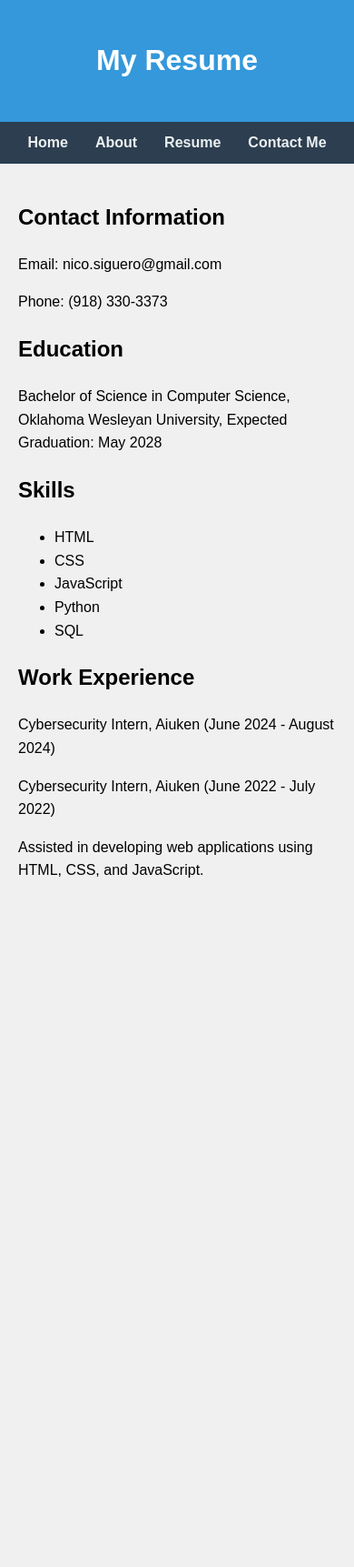
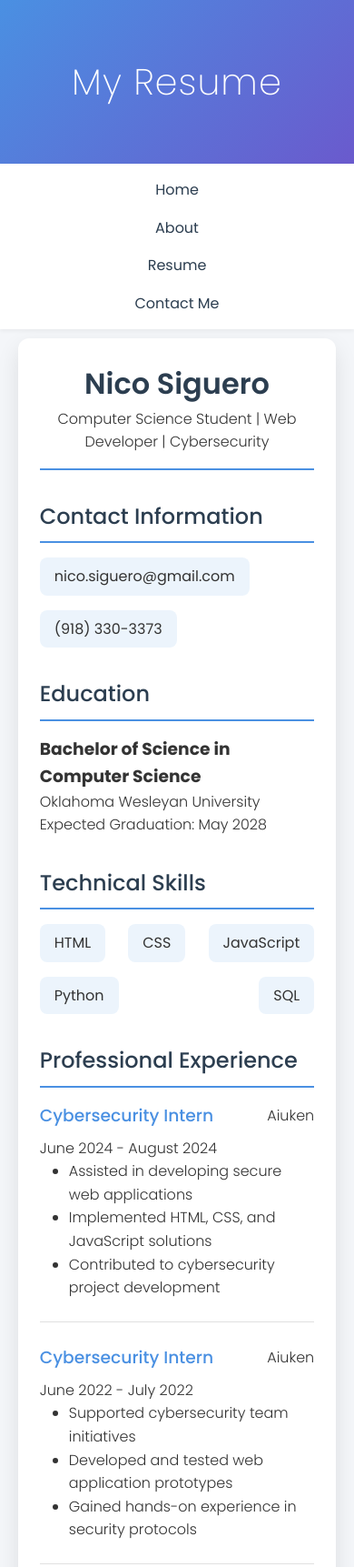
Before and after one commit to NSiguero/nsiguero.github.io, a plain HTML site: page resume.html in a window 390 px wide. Shown: the top 1723 px of the page at 91% size. Before the commit the page ends 1006 px from the top, so only its background shows below. Drawn offline with Linux system fonts and the light colour scheme.

Commit message:
Initial commit

```diff
--- a/resume.html
+++ b/resume.html
@@ -3,7 +3,7 @@
 <head>
     <meta charset="UTF-8">
     <meta name="viewport" content="width=device-width, initial-scale=1.0">
-    <title>My Resume</title>
+    <title>Nico Siguero - Resume</title>
     <link rel="stylesheet" href="styles.css">
 </head>
 <body>
@@ -23,35 +23,76 @@
         </div>
     </nav>
     <main class="container">
-        <div class="card">
-            <section>
+        <div class="card resume-card">
+            <div class="resume-header">
+                <h1>Nico Siguero</h1>
+                <p>Computer Science Student | Web Developer | Cybersecurity </p>
+            </div>
+
+            <section class="contact-info">
                 <h2>Contact Information</h2>
-                <p>Email: nico.siguero@gmail.com</p>
-                <p>Phone: (918) 330-3373</p>
+                <div class="info-grid">
+                    <div class="info-item">
+                        <i class="icon-email"></i>
+                        <span>nico.siguero@gmail.com</span>
+                    </div>
+                    <div class="info-item">
+                        <i class="icon-phone"></i>
+                        <span>(918) 330-3373</span>
+                    </div>
+                </div>
             </section>
 
-            <section>
+            <section class="education">
                 <h2>Education</h2>
-                <p>Bachelor of Science in Computer Science, Oklahoma Wesleyan University, Expected Graduation: May 2028</p>
+                <div class="education-item">
+                    <h3>Bachelor of Science in Computer Science</h3>
+                    <p>Oklahoma Wesleyan University</p>
+                    <p>Expected Graduation: May 2028</p>
+                </div>
             </section>
 
-            <section>
-                <h2>Skills</h2>
-                <ul>
-                    <li>HTML</li>
-                    <li>CSS</li>
-                    <li>JavaScript</li>
-                    <li>Python</li>
-                    <li>SQL</li>
-                </ul>
+            <section class="skills">
+                <h2>Technical Skills</h2>
+                <div class="skills-grid">
+                    <div class="skill-item">HTML</div>
+                    <div class="skill-item">CSS</div>
+                    <div class="skill-item">JavaScript</div>
+                    <div class="skill-item">Python</div>
+                    <div class="skill-item">SQL</div>
+                </div>
             </section>
 
-            <section>
-                <h2>Work Experience</h2>
+            <section class="experience">
+                <h2>Professional Experience</h2>
                 <div class="experience-item">
-                    <p>Cybersecurity Intern, Aiuken (June 2024 - August 2024)</p>
-                    <p>Cybersecurity Intern, Aiuken (June 2022 - July 2022)</p>
-                    <p>Assisted in developing web applications using HTML, CSS, and JavaScript.</p>
+                    <div class="job-header">
+                        <h3>Cybersecurity Intern</h3>
+                        <p>Aiuken</p>
+                    </div>
+                    <div class="job-details">
+                        <p>June 2024 - August 2024</p>
+                        <ul>
+                            <li>Assisted in developing secure web applications</li>
+                            <li>Implemented HTML, CSS, and JavaScript solutions</li>
+                            <li>Contributed to cybersecurity project development</li>
+                        </ul>
+                    </div>
+                </div>
+
+                <div class="experience-item">
+                    <div class="job-header">
+                        <h3>Cybersecurity Intern</h3>
+                        <p>Aiuken</p>
+                    </div>
+                    <div class="job-details">
+                        <p>June 2022 - July 2022</p>
+                        <ul>
+                            <li>Supported cybersecurity team initiatives</li>
+                            <li>Developed and tested web application prototypes</li>
+                            <li>Gained hands-on experience in security protocols</li>
+                        </ul>
+                    </div>
                 </div>
             </section>
         </div>
--- a/styles.css
+++ b/styles.css
@@ -1,121 +1,243 @@
-body {
-    font-family: Arial, sans-serif;
-    background-color: #f0f0f0;
+@import url('https://fonts.googleapis.com/css2?family=Poppins:wght@100;200;300;400;500;600;700&display=swap');
+
+:root {
+    --primary-color: #4a90e2;
+    --secondary-color: #2c3e50;
+    --background-color: #f4f6f9;
+    --text-color: #333;
+    --accent-color: #6a5acd;
+    --white: #ffffff;
+}
+
+* {
     margin: 0;
     padding: 0;
+    box-sizing: border-box;
+}
+
+body {
+    font-family: 'Poppins', sans-serif;
     line-height: 1.6;
+    color: var(--text-color);
+    background-color: var(--background-color);
+    font-weight: 300;
+}
+
+.container {
+    width: 90%;
+    max-width: 800px;
+    margin: 0 auto;
+    padding: 20px;
 }
 
 header {
-    background-color: #3498db;
-    color: white;
+    background: linear-gradient(135deg, var(--primary-color), var(--accent-color));
+    color: var(--white);
     text-align: center;
-    padding: 20px;
+    padding: 3rem 0;
+    box-shadow: 0 4px 6px rgba(0,0,0,0.1);
+}
+
+header h1 {
+    font-size: 2.5rem;
+    font-weight: 200;
+    letter-spacing: 1px;
 }
 
 nav {
-    background-color: #2c3e50;
-    padding: 10px;
+    background-color: var(--white);
+    box-shadow: 0 2px 4px rgba(0,0,0,0.05);
+    position: sticky;
+    top: 0;
+    z-index: 100;
+}
+
+nav .container {
+    display: flex;
+    justify-content: center;
+    padding: 1rem 20px;
 }
 
 nav ul {
-    list-style-type: none;
-    margin: 0;
-    padding: 0;
     display: flex;
-    justify-content: center;
-}
-
-nav ul li {
-    margin: 0 15px;
+    list-style: none;
+    gap: 2rem;
 }
 
 nav ul li a {
-    color: #ecf0f1;
     text-decoration: none;
-    font-weight: bold;
+    color: var(--secondary-color);
+    font-weight: 400;
+    position: relative;
+    transition: color 0.3s ease;
+}
+
+nav ul li a::after {
+    content: '';
+    position: absolute;
+    width: 0;
+    height: 2px;
+    bottom: -5px;
+    left: 0;
+    background-color: var(--primary-color);
+    transition: width 0.3s ease;
 }
 
 nav ul li a:hover {
-    color: #3498db;
+    color: var(--primary-color);
+}
+
+nav ul li a:hover::after {
+    width: 100%;
 }
 
 main {
-    padding: 20px;
-    max-width: 800px;
-    margin: 0 auto;
+    padding: 2rem 0;
 }
 
-/* Index Page Specific Styles */
-#index-intro {
-    background-color: #e74c3c;
-    color: white;
-    padding: 15px;
-    border-radius: 5px;
+.card {
+    background-color: var(--white);
+    border-radius: 12px;
+    box-shadow: 0 10px 25px rgba(0,0,0,0.1);
+    padding: 2.5rem;
+    margin-bottom: 2rem;
+    transition: transform 0.3s ease;
 }
 
-/* About Page Specific Styles */
-#about-name {
-    color: #2980b9;
+.card:hover {
+    transform: translateY(-5px);
 }
 
-#about-intro {
-    background-color: #27ae60;
-    color: white;
-    padding: 15px;
-    border-radius: 5px;
-}
-
-#about-hobby {
-    background-color: #f39c12;
-    color: white;
-    padding: 15px;
-    border-radius: 5px;
-}
-
-/* Contact Page Specific Styles */
 form {
     display: flex;
     flex-direction: column;
+    gap: 1.5rem;
 }
 
 form label {
-    color: #8e44ad;
-    margin-top: 10px;
+    font-weight: 500;
+    color: var(--secondary-color);
+    margin-bottom: 0.5rem;
 }
 
-form input, form textarea {
-    margin-bottom: 15px;
-    padding: 10px;
-    border: 1px solid #bdc3c7;
-    border-radius: 4px;
+form input,
+form textarea {
+    width: 100%;
+    padding: 0.75rem;
+    border: 1px solid #e0e0e0;
+    border-radius: 8px;
+    font-family: 'Poppins', sans-serif;
+    font-weight: 300;
+    transition: all 0.3s ease;
 }
 
-#name {
-    background-color: #f1c40f;
+form input:focus,
+form textarea:focus {
+    outline: none;
+    border-color: var(--primary-color);
+    box-shadow: 0 0 0 3px rgba(74,144,226,0.2);
 }
 
-#email {
-    background-color: #e67e22;
+.submit-btn {
+    background: linear-gradient(135deg, var(--primary-color), var(--accent-color));
+    color: var(--white);
+    border: none;
+    padding: 0.75rem;
+    border-radius: 8px;
+    cursor: pointer;
+    font-weight: 500;
+    letter-spacing: 1px;
+    text-transform: uppercase;
+    transition: transform 0.3s ease, box-shadow 0.3s ease;
 }
 
-#subject {
-    background-color: #3498db;
+.submit-btn:hover {
+    transform: translateY(-2px);
+    box-shadow: 0 4px 15px rgba(0,0,0,0.2);
 }
 
-#message {
-    background-color: #2ecc71;
+@media (max-width: 768px) {
+    nav ul {
+        flex-direction: column;
+        align-items: center;
+        gap: 1rem;
+    }
+
+    .container {
+        width: 95%;
+        padding: 10px;
+    }
+
+    .card {
+        padding: 1.5rem;
+    }
+}
+/* Resume Specific Styles */
+.resume-card {
+    display: flex;
+    flex-direction: column;
+    gap: 2rem;
 }
 
-form button {
-    background-color: #2c3e50;
-    color: white;
-    border: none;
-    padding: 10px;
-    cursor: pointer;
-    transition: background-color 0.3s ease;
+.resume-header {
+    text-align: center;
+    border-bottom: 2px solid var(--primary-color);
+    padding-bottom: 1rem;
 }
 
-form button:hover {
-    background-color: #34495e;
+.resume-header h1 {
+    font-weight: 600;
+    color: var(--secondary-color);
 }
+
+.resume-header p {
+    font-weight: 300;
+    color: var(--text-color);
+}
+
+.contact-info .info-grid,
+.skills-grid {
+    display: flex;
+    justify-content: space-between;
+    flex-wrap: wrap;
+    gap: 1rem;
+}
+
+.info-item,
+.skill-item {
+    background-color: rgba(74,144,226,0.1);
+    padding: 0.5rem 1rem;
+    border-radius: 8px;
+    font-weight: 400;
+}
+
+.experience-item {
+    margin-bottom: 1.5rem;
+    padding-bottom: 1.5rem;
+    border-bottom: 1px solid #e0e0e0;
+}
+
+.job-header {
+    display: flex;
+    justify-content: space-between;
+    align-items: center;
+    margin-bottom: 0.5rem;
+}
+
+.job-header h3 {
+    font-weight: 500;
+    color: var(--primary-color);
+}
+
+.job-details ul {
+    list-style-type: disc;
+    padding-left: 2rem;
+}
+
+section h2 {
+    border-bottom: 2px solid var(--primary-color);
+    padding-bottom: 0.5rem;
+    margin-bottom: 1rem;
+    font-weight: 500;
+    color: var(--secondary-color);
+}
```
